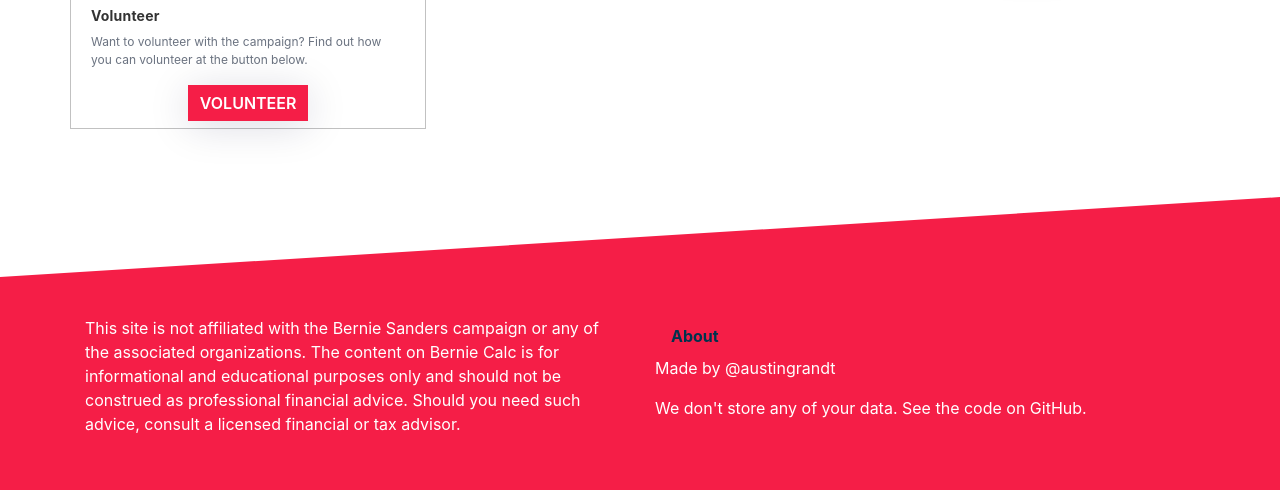
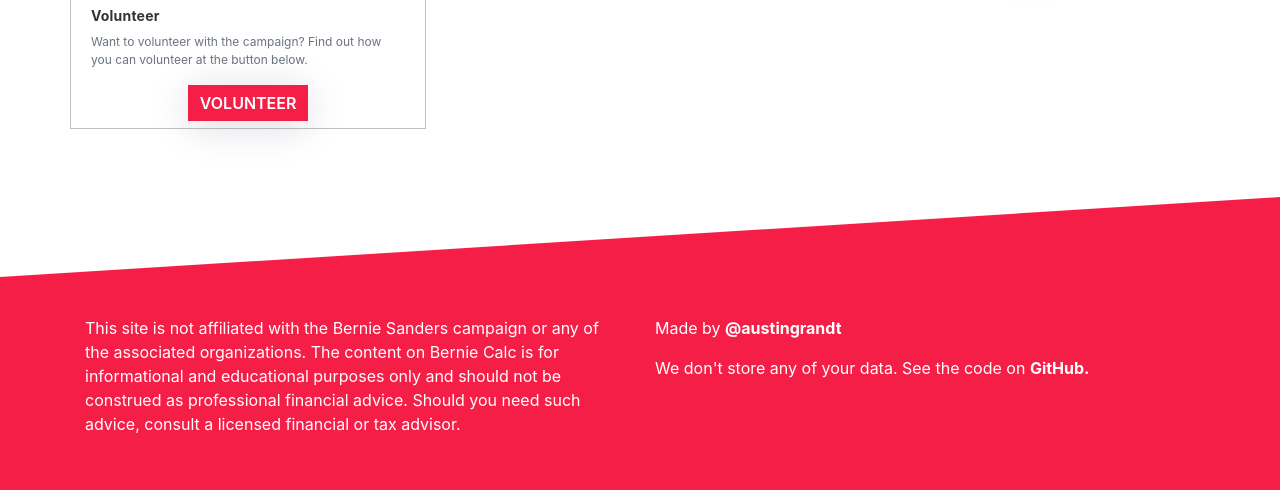
Before and after one commit to DoomPatrol/bernie-calc, a Django app: template bernie_calc/templates/app/calculator_results.html in a window 1280 px wide. Shown: the part 2473-2963 px from the top of the page. Run offline with Django 3.2, Linux system fonts and the light colour scheme; the template is opened without the code that fills it, so the values that code supplies are empty; some libraries are stand-ins or nearby versions.

Commit message:
footer and other small fixes

```diff
--- a/bernie_calc/static/css/less/footer.less
+++ b/bernie_calc/static/css/less/footer.less
@@ -1 +1,11 @@
 // main: main.less
+
+footer {
+  a {
+    color: @white;
+
+    &:hover {
+      color: darken(@white, 10%);
+    }
+  }
+}
--- a/bernie_calc/templates/app/calculator_results.html
+++ b/bernie_calc/templates/app/calculator_results.html
@@ -106,7 +106,7 @@
       <div class="bernie-card four">
         <div class="bernie-card-inner">
           <p class="bernie-card-data {% if healthcare_difference.income_difference > 0 %}positive{% else %}negative{% endif %}">
-              {% if healthcare_difference.income_difference > 0 %}<i class="typcn typcn-arrow-up-thick"></i>{% else %}<i class="typcn typcn-arrow-down-thick"></i>{% endif %}
+              {% if healthcare_difference.income_difference > 0 %}<i class="typcn typcn-arrow-down-thick"></i>{% else %}<i class="typcn typcn-arrow-up-thick"></i>{% endif %}
               ${{healthcare_difference.income_difference|floatformat:0|intcomma}}
             <span class="bernie-card-data-explainer">per year</span></p>
           <h3 class="bernie-card-title">How much {% if healthcare_difference.income_difference > 0 %}less{% else %}more{% endif %} this could cost you</h3>
@@ -142,7 +142,7 @@
       </div>
       <div class="bernie-card four">
         <div class="bernie-card-inner">
-          <p class="bernie-card-data negative"><i class="typcn typcn-arrow-down-thick"></i> ${{overall_difference.tax_difference|floatformat:0|intcomma}} <span class="bernie-card-data-explainer">per year</span></p>
+          <p class="bernie-card-data negative"><i class="typcn typcn-arrow-up-thick"></i> ${{overall_difference.tax_difference|floatformat:0|intcomma}} <span class="bernie-card-data-explainer">per year</span></p>
           <h3 class="bernie-card-title">How much {% if overall_difference.tax_difference > 0 %}more{% else %}less{% endif %} you could pay in taxes</h3>
           <p class="bernie-card-data-explainer">
             Based on our calculations your taxes could go {% if overall_difference.tax_difference > 0 %}up{% else %}down{% endif %} by
--- a/bernie_calc/templates/snippets/footer.html
+++ b/bernie_calc/templates/snippets/footer.html
@@ -14,9 +14,8 @@
 
         </div>
         <div class="col-md-6">
-          <a class="nav-link" href="{% url 'about' %}">{% trans 'About' %}</a>
-          <p>Made by @austingrandt</p>
-          <p>We don't store any of your data. See the code on GitHub.</p>
+          <p>Made by <a href="https://twitter.com/AustinGrandt" target="_blank">@austingrandt</a></p>
+          <p>We don't store any of your data. See the code on <a href="https://github.com/DoomPatrol/bernie-calc" target="_blank"><i class="typcn typcn-social-github-circular"></i> GitHub.</a></p>
         </div>
       </div>
     </div>
--- a/config/urls.py
+++ b/config/urls.py
@@ -8,14 +8,9 @@ from django.views import defaults as default_views
 
 urlpatterns = [
     path("", include("app.urls")),
-    path(
-        "about/", TemplateView.as_view(template_name="pages/about.html"), name="about"
-    ),
     # Django Admin, use {% url 'admin:index' %}
     path(settings.ADMIN_URL, admin.site.urls),
     # User management
-    path("users/", include("bernie_calc.users.urls", namespace="users")),
-    path("accounts/", include("allauth.urls")),
     # Your stuff: custom urls includes go here
 ] + static(settings.MEDIA_URL, document_root=settings.MEDIA_ROOT)
 
```
Also changed, not shown: bernie_calc/static/css/main.css.
